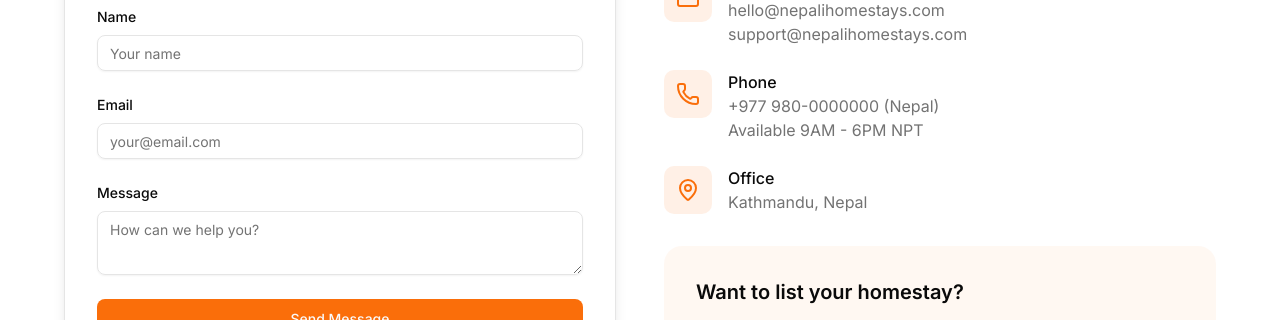
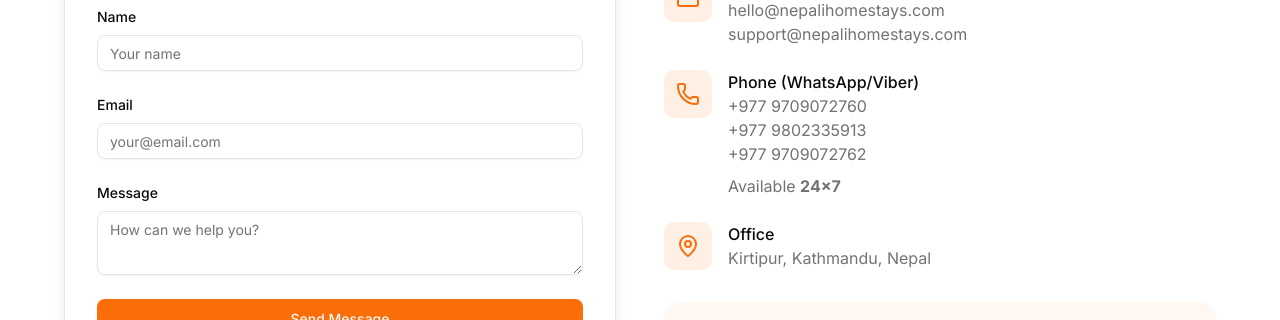
Before and after one commit to samirjkhadka/nepali-homestay-bookings, a Next.js app: page /contact in a window 1280 px wide. Shown: the part 307-627 px from the top of the page. Built offline with nearby package versions, Linux system fonts and the light colour scheme; no server answers.

Commit message:
Contact details updated

```diff
--- a/app/contact/page.tsx
+++ b/app/contact/page.tsx
@@ -62,12 +62,16 @@
                     <Phone className="w-6 h-6 text-primary" />
                   </div>
                   <div>
-                    <p className="font-medium">Phone</p>
+                    <p className="font-medium">Phone (WhatsApp/Viber)</p>
                     <p className="text-muted-foreground">
-                      +977 980-0000000 (Nepal)
+                      +977 9709072760 <br />
+                      +977 9802335913
+                      <br />
+                      +977 9709072762
+                      <br />
                     </p>
-                    <p className="text-muted-foreground">
-                      Available 9AM - 6PM NPT
+                    <p className="text-muted-foreground mt-2">
+                      Available <strong>24x7</strong>
                     </p>
                   </div>
                 </div>
@@ -78,7 +82,9 @@
                   </div>
                   <div>
                     <p className="font-medium">Office</p>
-                    <p className="text-muted-foreground">Kathmandu, Nepal</p>
+                    <p className="text-muted-foreground">
+                      Kirtipur, Kathmandu, Nepal
+                    </p>
                   </div>
                 </div>
               </div>
```
